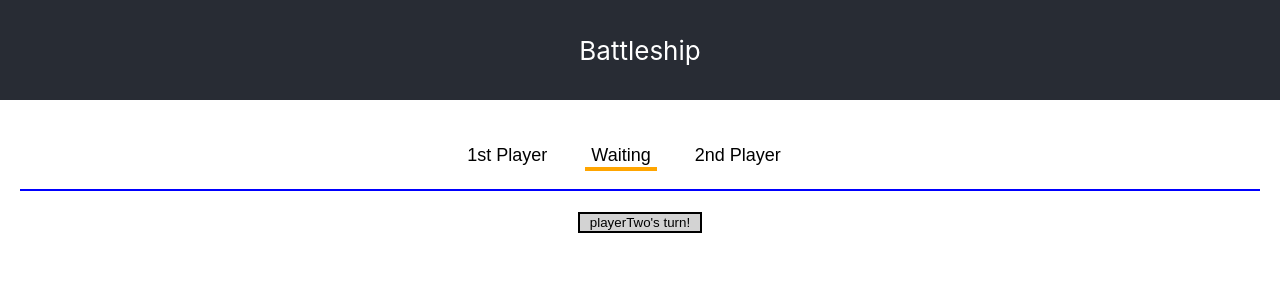
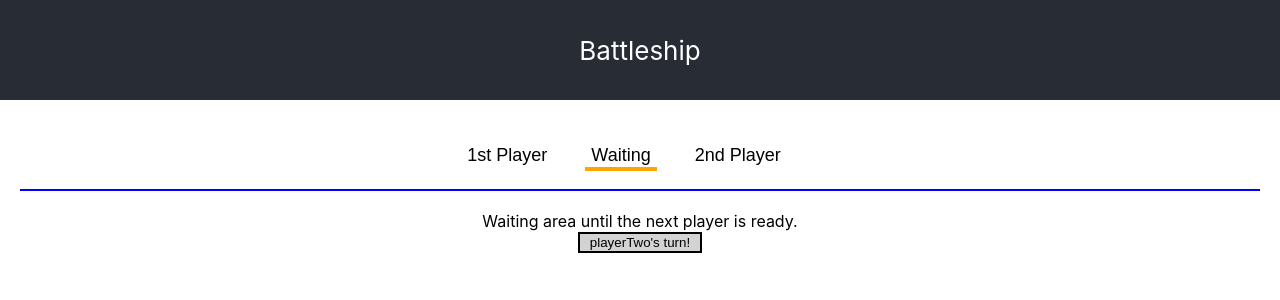
Before and after one commit to ymeynot45/Battle_Mock_testing, a React (Create React App) app: page / in a window 1280 px wide. Both pictures are taken after a click on the button "Waiting". Shown: the top 300 px of the page. Built offline with nearby package versions, Linux system fonts and the light colour scheme.

Commit message:
corrected my failure to remeber the difference of 'calling a function' or 'setting up a function to be called'.

```diff
--- a/src/Holding.js
+++ b/src/Holding.js
@@ -7,11 +7,12 @@ import Button from './Button'
 function Holding ({ nextPlayer, reducer }) {
   const [, dispatch] = useReducer(reducer, nextPlayer)
   const buttonText = nextPlayer + '\'s turn!'
-  const clickEffect = ''// dispatch({ type: nextPlayer })
+  const clickEffect = () => dispatch({ type: nextPlayer })
   const waitButton = new Button('holdingButton', 'genButton', clickEffect, buttonText)
 
   return (
     <div className='holdingScreen'>
+      <div><span>Waiting area until the next player is ready.</span></div>
       {waitButton}
     </div>
   )
```
